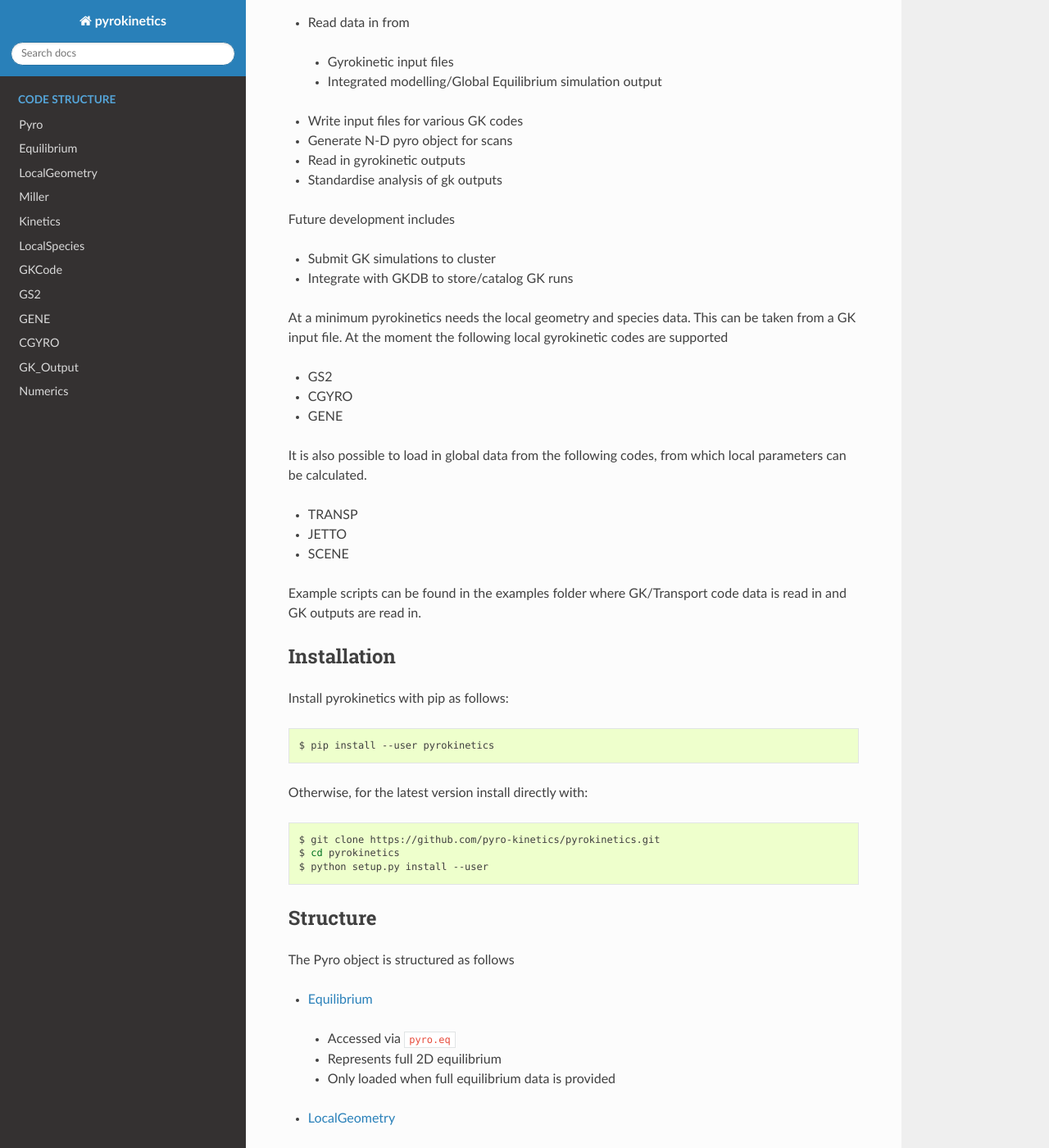
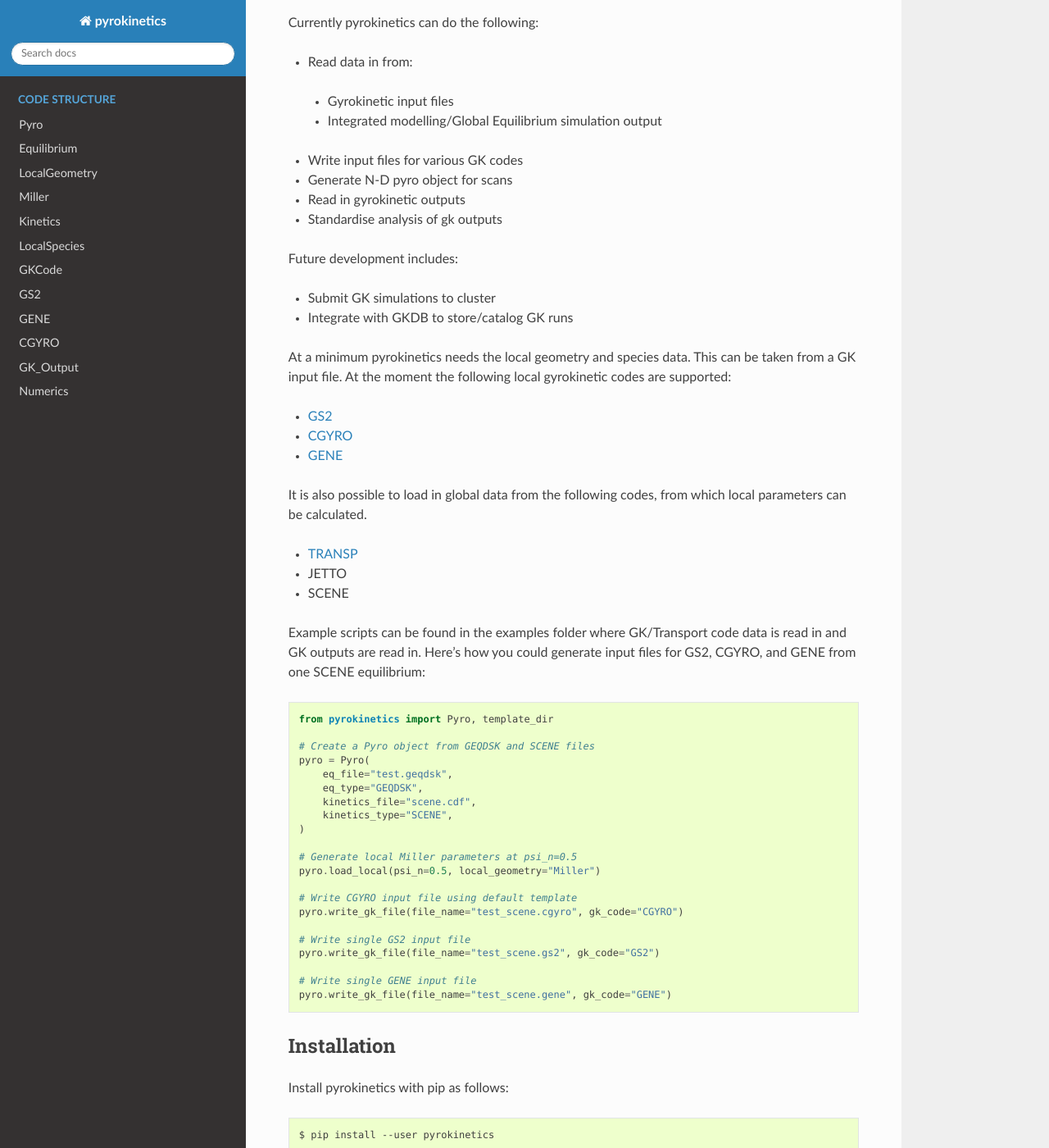
Before and after one commit to pyro-kinetics/pyrokinetics, a Sphinx documentation site: the page built from docs/index.rst, in a window 1280 px wide and 1400 px high, scrolled down 312 px. Shown: the whole window at 82% size. Built offline with Sphinx 7.4.7 and the Read the Docs theme 2.0.0, drawn with Linux system fonts in a browser that asks for light colours; some of the changed text lies outside the part shown.

Commit message:
Expand docs intro a bit, link to codes, add example

```diff
--- a/docs/index.rst
+++ b/docs/index.rst
@@ -1,51 +1,73 @@
 Introduction
 ============
 
-This project aims to standardise gyrokinetic analysis.
+This project aims to standardise gyrokinetic analysis by providing a single
+interface for reading and writing input and output files from different
+gyrokinetic codes, normalising to a common standard, and performing standard
+analysis methods.
 
-A general pyro object can be loaded either from simulation/experimental data or from an existing gyrokinetics file.
+A general pyro object can be loaded either from simulation/experimental data or
+from an existing gyrokinetics file.
 
-Currently pyrokinetics can do the following
+Currently pyrokinetics can do the following:
 
--  Read data in from
+-  Read data in from:
 
   -  Gyrokinetic input files
-
   -  Integrated modelling/Global Equilibrium simulation output
 
 -  Write input files for various GK codes
-
 -  Generate N-D pyro object for scans
-
 -  Read in gyrokinetic outputs
-
 -  Standardise analysis of gk outputs
 
-
-Future development includes
+Future development includes:
 
 -  Submit GK simulations to cluster
-
 -  Integrate with GKDB to store/catalog GK runs
 
+At a minimum pyrokinetics needs the local geometry and species data. This can be
+taken from a GK input file. At the moment the following local gyrokinetic codes
+are supported:
 
-At a minimum pyrokinetics needs the local geometry and species data. This can be taken from a GK input file. At the moment the following local gyrokinetic codes are supported
+-  `GS2 <https://gyrokinetics.gitlab.io/gs2/>`_
+-  `CGYRO <http://gafusion.github.io/doc/cgyro.html>`_
+-  `GENE <http://www.genecode.org>`_
 
+It is also possible to load in global data from the following codes, from which
+local parameters can be calculated.
 
--  GS2
--  CGYRO
--  GENE
-
-
-It is also possible to load in global data from the following codes, from which local parameters can be calculated.
-
-
--  TRANSP
+-  `TRANSP <https://transp.pppl.gov>`_
 -  JETTO
 -  SCENE
 
 
-Example scripts can be found in the examples folder where GK/Transport code data is read in and GK outputs are read in.
+Example scripts can be found in the examples folder where GK/Transport code data
+is read in and GK outputs are read in. Here's how you could generate input files
+for GS2, CGYRO, and GENE from one SCENE equilibrium::
+
+    from pyrokinetics import Pyro, template_dir
+
+    # Create a Pyro object from GEQDSK and SCENE files
+    pyro = Pyro(
+        eq_file="test.geqdsk",
+        eq_type="GEQDSK",
+        kinetics_file="scene.cdf",
+        kinetics_type="SCENE",
+    )
+
+    # Generate local Miller parameters at psi_n=0.5
+    pyro.load_local(psi_n=0.5, local_geometry="Miller")
+
+    # Write CGYRO input file using default template
+    pyro.write_gk_file(file_name="test_scene.cgyro", gk_code="CGYRO")
+
+    # Write single GS2 input file
+    pyro.write_gk_file(file_name="test_scene.gs2", gk_code="GS2")
+
+    # Write single GENE input file
+    pyro.write_gk_file(file_name="test_scene.gene", gk_code="GENE")
+
 
 
 Installation
```
